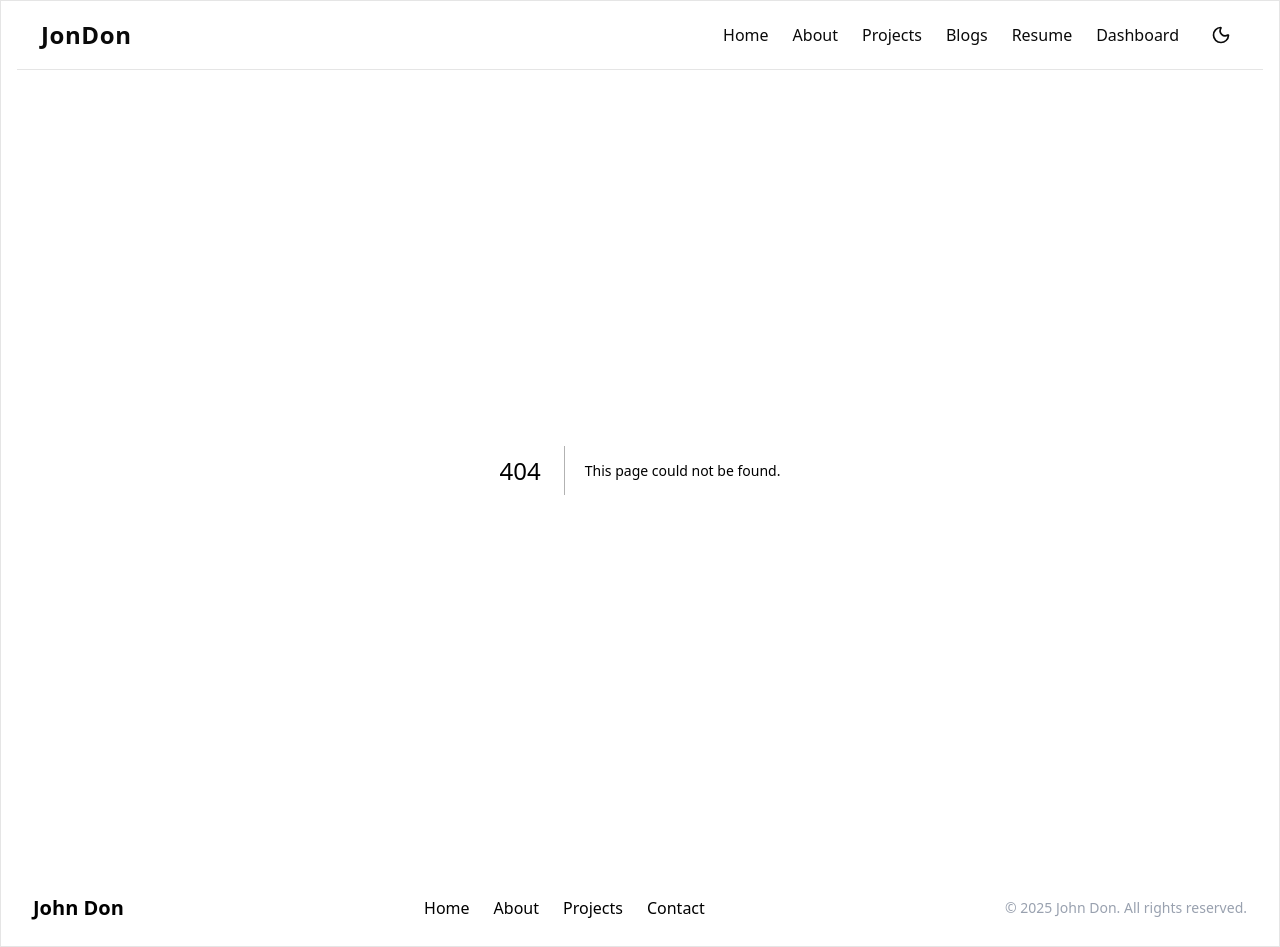
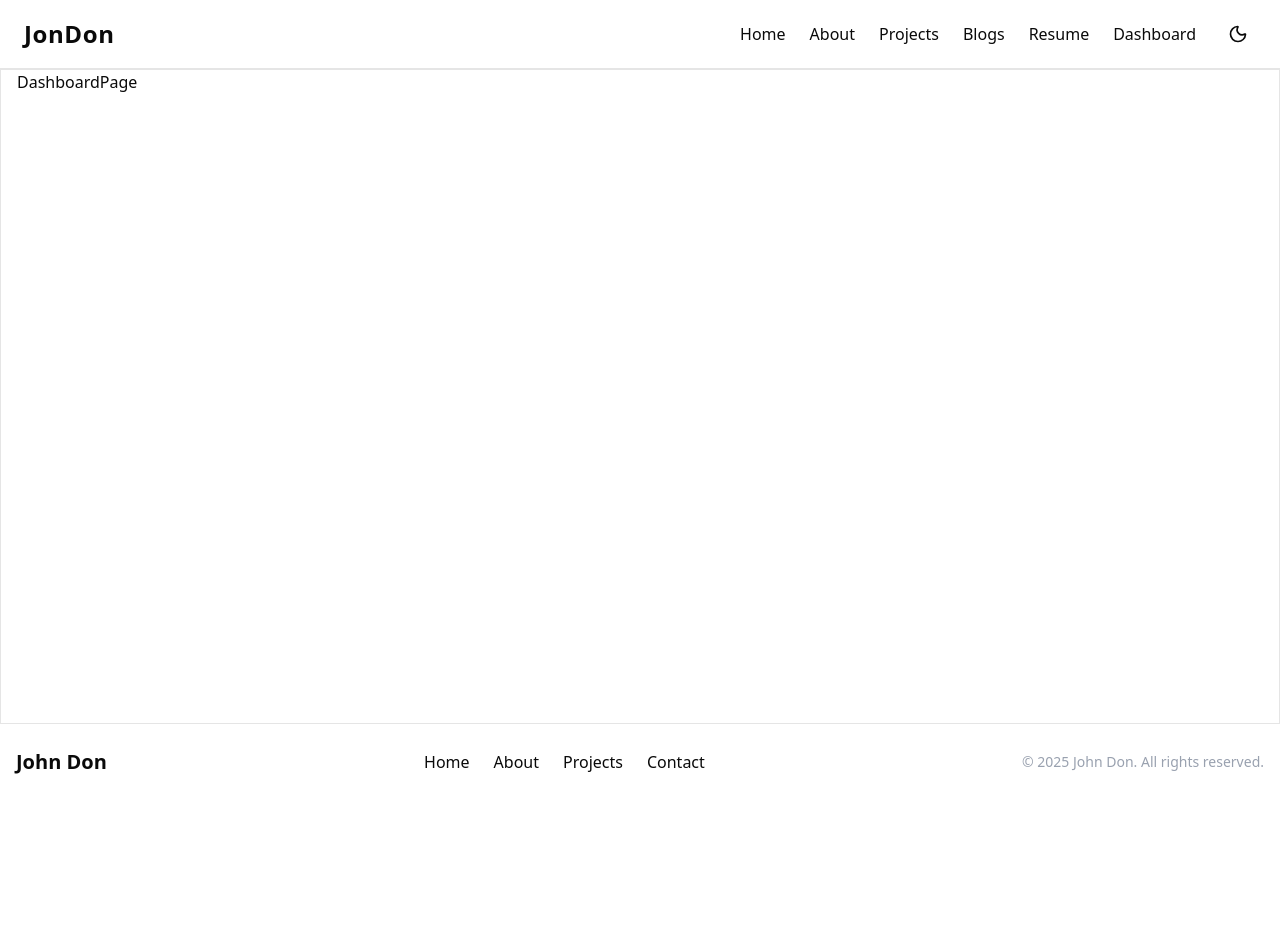
Before and after one commit to mehedifiz/folio_b5a7, a Next.js app: page /dashboard in a window 1280 px wide. Before the commit this address had no page. After the commit the page ends 800 px from the top, so only its background shows below. Built offline with nearby package versions, Linux system fonts and the light colour scheme.

Commit message:
Implement authentication middleware; protect dashboard route and redirect logic for login

```diff
--- /dev/null
+++ b/src/app/dashboard/page.tsx
@@ -0,0 +1,10 @@
+
+const DashboardPage = () => {
+    return (
+        <div>
+             DashboardPage
+        </div>
+    );
+};
+
+export default DashboardPage;
--- a/src/app/layout.tsx
+++ b/src/app/layout.tsx
@@ -29,14 +29,18 @@ export default function RootLayout({
   return (
     <html lang="en" suppressHydrationWarning>
       <body
-        className={`${geistSans.variable} ${geistMono.variable} antialiased px-4 border min-h-svh` }
+        className={`${geistSans.variable} ${geistMono.variable} antialiased min-h-screen flex flex-col`}
       >
         <ThemeProvider attribute="class" defaultTheme="system" enableSystem>
           <Nav />
-          {children}
 
-          <Footer/>
-            <Toaster />
+          <main className="flex-1 px-4 border">
+            {children}
+          </main>
+
+          <Footer />
+
+          <Toaster />
         </ThemeProvider>
       </body>
     </html>
--- a/src/app/login/page.tsx
+++ b/src/app/login/page.tsx
@@ -31,16 +31,12 @@ export default function LoginPage() {
         username,
         password,
       });
+              console.log(data ,"data")
 
-      if (!data?.token) {
-        throw new Error(data?.message || "Login failed");
-      }
 
-      // Store token (or cookie if backend sends one)
-      localStorage.setItem("auth", JSON.stringify({ token: data.token }));
 
       toast.success("Logged in successfully!");
-      router.push("/"); // redirect to homepage
+      router.push("/dashboard");
     } catch (err: any) {
       toast.error(err?.response?.data?.message || err.message || "Something went wrong");
     } finally {
--- /dev/null
+++ b/src/middleware.ts
@@ -0,0 +1,29 @@
+// middleware.ts
+import { NextResponse } from "next/server";
+import type { NextRequest } from "next/server";
+
+export function middleware(req: NextRequest) {
+  const token = req.cookies.get("auth")?.value; // read cookie set by backend
+
+  console.log("middle" ,token)
+
+  // Protect /dashboard route
+  if (req.nextUrl.pathname.startsWith("/dashboard")) {
+    if (!token) {
+      // if no token, redirect to login
+      return NextResponse.redirect(new URL("/login", req.url));
+    }
+  }
+
+  // If logged in and visiting /login, redirect to dashboard
+  if (req.nextUrl.pathname.startsWith("/login") && token) {
+    return NextResponse.redirect(new URL("/dashboard", req.url));
+  }
+
+  return NextResponse.next();
+}
+
+// ✅ Apply middleware only on these routes
+export const config = {
+  matcher: ["/dashboard/:path*", "/login"],
+};
```
